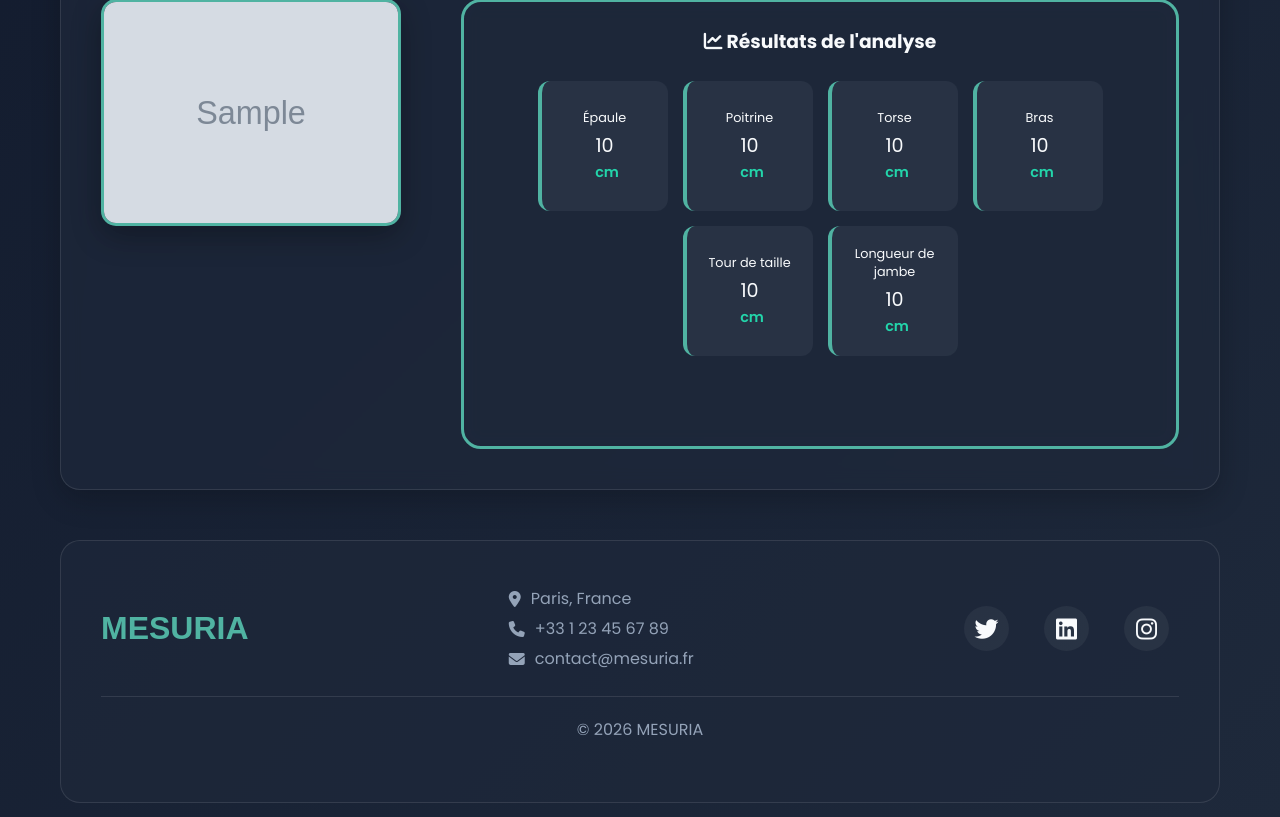
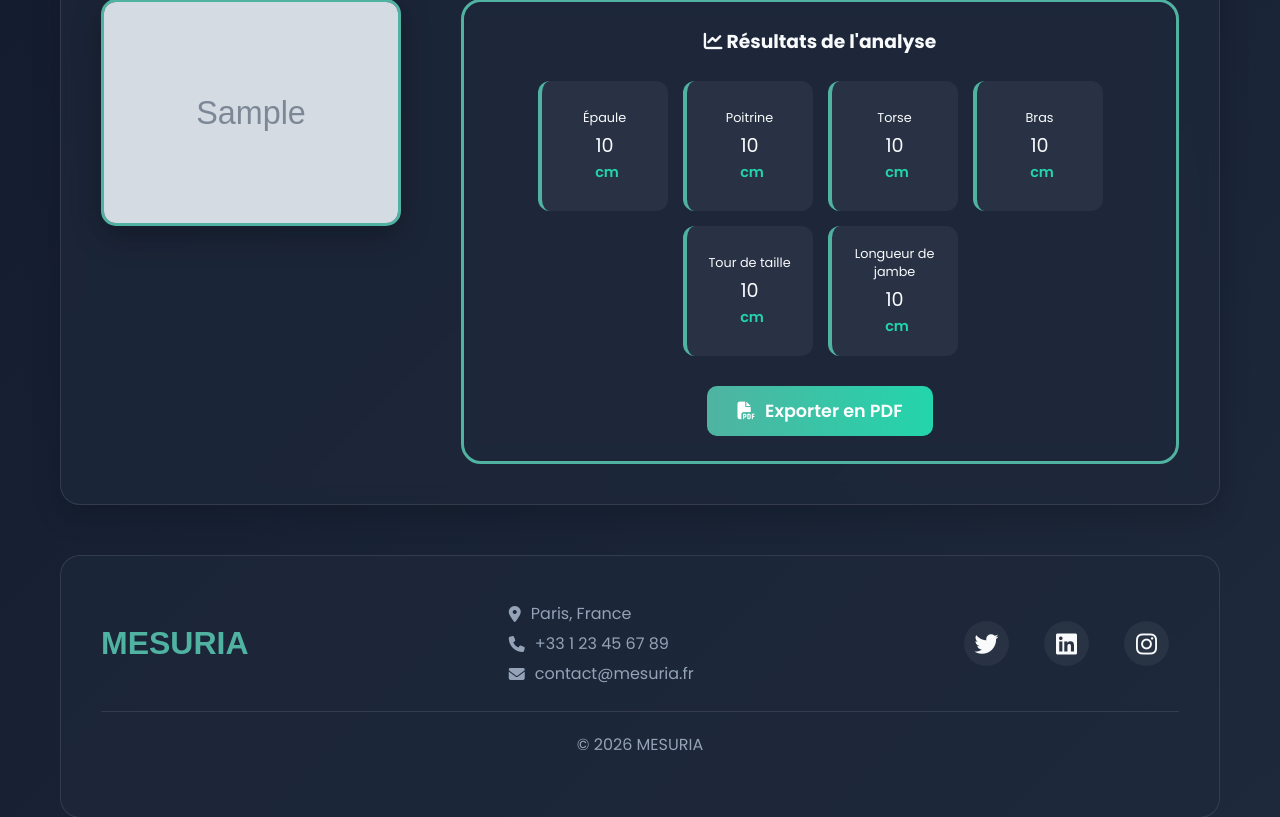
Before and after one commit to Mano-lfe/PROJET-MESURIA, a Flask app: template templates/Mensurations.html in a window 1280 px wide. Shown: the part 1047-1864 px from the top of the page. Run offline with Flask 3, Linux system fonts and the light colour scheme; the template is opened without the code that fills it: most values are stand-ins (such as "Sample title", 1, 10 or a date in 2020); grey boxes marked "Sample" are stand-in pictures.

Commit message:
adding export button

```diff
--- a/app.py
+++ b/app.py
@@ -351,6 +351,96 @@ def mensurations():
     )
 
 
+from fpdf import FPDF
+from flask import make_response
+from datetime import datetime
+
+@app.route("/export_pdf")
+def export_pdf():
+    if "user_id" not in session:
+        return redirect(url_for("login"))
+
+    user_id = session["user_id"]
+
+    # Récupérer les infos utilisateur
+    conn = get_db_connection()
+    cur = conn.cursor(dictionary=True)
+    cur.execute("SELECT Nom, Prenom FROM users WHERE id_users = %s", (user_id,))
+    user = cur.fetchone()
+
+    # Récupérer les dernières mensurations
+    cur.execute(
+        """
+        SELECT date_analyse, Epaule, Poitrine, Torse, Bras,
+               Tour_de_taille, Longueur_de_jambe
+        FROM mensurations
+        WHERE id_users = %s
+        ORDER BY date_analyse DESC
+        LIMIT 1
+        """,
+        (user_id,)
+    )
+    mensurations = cur.fetchall()
+    cur.close()
+    conn.close()
+
+    # ----- CONSTRUCTION DU PDF -----
+    pdf = FPDF()
+    pdf.add_page()
+    pdf.set_auto_page_break(auto=True, margin=15)
+
+    # Titre
+    pdf.set_font("Arial", "B", 16)
+    pdf.cell(0, 10, "MESURIA - Rapport de Mensurations", ln=True, align="C")
+    pdf.ln(5)
+
+    # Infos utilisateur
+    pdf.set_font("Arial", "", 12)
+    nom_complet = f"{user['Prenom']} {user['Nom']}" if user else "Utilisateur inconnu"
+    pdf.cell(0, 8, f"Utilisateur : {nom_complet}", ln=True)
+    pdf.cell(0, 8, f"Date : {datetime.now().strftime('%d/%m/%Y')}", ln=True)
+    pdf.ln(8)
+
+    # En-têtes du tableau
+    pdf.set_font("Arial", "B", 9)
+    pdf.cell(35, 8, "Date", border=1, align="C")
+    pdf.cell(22, 8, "Epaule", border=1, align="C")
+    pdf.cell(22, 8, "Poitrine", border=1, align="C")
+    pdf.cell(22, 8, "Torse", border=1, align="C")
+    pdf.cell(22, 8, "Bras", border=1, align="C")
+    pdf.cell(22, 8, "Taille", border=1, align="C")
+    pdf.cell(25, 8, "Jambe", border=1, align="C")
+    pdf.ln()
+
+    # Lignes du tableau
+    pdf.set_font("Arial", "", 9)
+    for m in mensurations:
+        date_str = m["date_analyse"].strftime("%d/%m/%Y") if m["date_analyse"] else "-"
+        pdf.cell(35, 8, date_str, border=1, align="C")
+        pdf.cell(22, 8, f"{m['Epaule']:.1f}" if m["Epaule"] is not None else "-", border=1, align="C")
+        pdf.cell(22, 8, f"{m['Poitrine']:.1f}" if m["Poitrine"] is not None else "-", border=1, align="C")
+        pdf.cell(22, 8, f"{m['Torse']:.1f}" if m["Torse"] is not None else "-", border=1, align="C")
+        pdf.cell(22, 8, f"{m['Bras']:.1f}" if m["Bras"] is not None else "-", border=1, align="C")
+        pdf.cell(22, 8, f"{m['Tour_de_taille']:.1f}" if m["Tour_de_taille"] is not None else "-", border=1, align="C")
+        pdf.cell(25, 8, f"{m['Longueur_de_jambe']:.1f}" if m["Longueur_de_jambe"] is not None else "-", border=1, align="C")
+        pdf.ln()
+
+    # ----- GÉNÉRATION FINALE -----
+    # (aucun pdf.cell() après cette ligne !)
+    pdf_raw = pdf.output(dest="S")  # str ou bytearray selon la version de fpdf2
+    if isinstance(pdf_raw, str):
+        pdf_bytes = pdf_raw.encode("latin-1")
+    else:
+        pdf_bytes = bytes(pdf_raw)
+
+    response = make_response(pdf_bytes)
+    response.headers["Content-Type"] = "application/pdf"
+    response.headers["Content-Disposition"] = "attachment; filename=mensurations.pdf"
+    return response
+
+
+
+
 @app.route("/logout")
 def logout():
     session.clear()
--- a/templates/Mensurations.html
+++ b/templates/Mensurations.html
@@ -1,12 +1,21 @@
-<!DOCTYPE html>
+<!doctype html>
 <html lang="fr">
   <head>
-    <meta charset="UTF-8">
-    <meta name="viewport" content="width=device-width, initial-scale=1.0">
+    <meta charset="UTF-8" />
+    <meta name="viewport" content="width=device-width, initial-scale=1.0" />
     <title>Analyse de Mensurations - MESURIA</title>
-    <link rel="stylesheet" href="{{ url_for('static', filename='style.css') }}">
-    <link rel="stylesheet" href="https://cdnjs.cloudflare.com/ajax/libs/font-awesome/6.4.0/css/all.min.css">
-    <link href="https://fonts.googleapis.com/css2?family=Poppins:wght@300;400;500;600;700&display=swap" rel="stylesheet">
+    <link
+      rel="stylesheet"
+      href="{{ url_for('static', filename='style.css') }}"
+    />
+    <link
+      rel="stylesheet"
+      href="https://cdnjs.cloudflare.com/ajax/libs/font-awesome/6.4.0/css/all.min.css"
+    />
+    <link
+      href="https://fonts.googleapis.com/css2?family=Poppins:wght@300;400;500;600;700&display=swap"
+      rel="stylesheet"
+    />
 
     <style>
       :root {
@@ -80,7 +89,11 @@
       }
 
       .upload-btn {
-            background: linear-gradient(90deg, var(--primary-color), var(--secondary-color));
+        background: linear-gradient(
+          90deg,
+          var(--primary-color),
+          var(--secondary-color)
+        );
         color: white;
         border: none;
         padding: 12px 30px;
@@ -132,7 +145,9 @@
         border-radius: 15px;
         box-shadow: 0 10px 30px rgba(0, 0, 0, 0.3);
         border: 3px solid var(--primary-color);
-            transition: transform 0.3s ease, box-shadow 0.3s ease;
+        transition:
+          transform 0.3s ease,
+          box-shadow 0.3s ease;
       }
 
       .image-preview img:hover {
@@ -151,7 +166,9 @@
         animation: fadeIn 0.8s ease-out;
         flex-grow: 1;
         min-height: 450px;
-            transition: transform 0.3s ease, background 0.3s ease;
+        transition:
+          transform 0.3s ease,
+          background 0.3s ease;
       }
 
       .measurement-results:hover {
@@ -178,7 +195,9 @@
         align-items: center;
         justify-content: center;
         text-align: center;
-            transition: transform 0.3s ease, background 0.3s ease;
+        transition:
+          transform 0.3s ease,
+          background 0.3s ease;
       }
 
       .measurement-card:hover {
@@ -284,13 +303,22 @@
       }
 
       @keyframes float {
-            0%, 100% { transform: translateY(0); }
-            50% { transform: translateY(-10px); }
+        0%,
+        100% {
+          transform: translateY(0);
+        }
+        50% {
+          transform: translateY(-10px);
+        }
       }
 
       @keyframes fadeIn {
-            from { opacity: 0; }
-            to { opacity: 1; }
+        from {
+          opacity: 0;
+        }
+        to {
+          opacity: 1;
+        }
       }
 
       @keyframes slideUp {
@@ -305,7 +333,9 @@
       }
 
       @media (max-width: 768px) {
-            .upload-section, .measurement-results, .guide-section {
+        .upload-section,
+        .measurement-results,
+        .guide-section {
           padding: 25px 20px;
         }
 
@@ -364,22 +394,30 @@
     <div class="mensurations-container">
       <center>
         <header class="header">
-                <a href="{{ url_for('logout') }}" style="text-decoration: none;">
+          <a href="{{ url_for('logout') }}" style="text-decoration: none">
             <h1 class="logo">MESURIA</h1>
           </a>
         </header>
 
         {% if error %}
-            <p class="error" style="color:#f87171; margin-bottom:15px;">{{ error }}</p>
-            {% endif %}
-
-            {% if message %}
-            <p class="success" style="color:#4ade80; margin-bottom:15px;">{{ message }}</p>
+        <p class="error" style="color: #f87171; margin-bottom: 15px">
+          {{ error }}
+        </p>
+        {% endif %} {% if message %}
+        <p class="success" style="color: #4ade80; margin-bottom: 15px">
+          {{ message }}
+        </p>
         {% endif %}
       </center>
 
       <section class="guide-section" id="guide">
-            <h2 style="color: var(--text-light); text-align: center; margin-bottom: 30px;">
+        <h2
+          style="
+            color: var(--text-light);
+            text-align: center;
+            margin-bottom: 30px;
+          "
+        >
           <i class="fas fa-graduation-cap"></i> Guide d'analyse :
         </h2>
 
@@ -388,34 +426,57 @@
             <div class="guide-icon">
               <i class="fas fa-camera"></i>
             </div>
-                    <h3 style="color: var(--text-light); margin-bottom: 10px;">Position</h3>
-                    <p style="color: var(--text-muted);">Debout, bras légèrement écartés, face à la caméra.</p>
+            <h3 style="color: var(--text-light); margin-bottom: 10px">
+              Position
+            </h3>
+            <p style="color: var(--text-muted)">
+              Debout, bras légèrement écartés, face à la caméra.
+            </p>
           </div>
 
           <div class="guide-card">
             <div class="guide-icon">
               <i class="fas fa-tshirt"></i>
             </div>
-                    <h3 style="color: var(--text-light); margin-bottom: 10px;">Vêtements</h3>
-                    <p style="color: var(--text-muted);">Portez des vêtements près du corps pour plus de précision.</p>
+            <h3 style="color: var(--text-light); margin-bottom: 10px">
+              Vêtements
+            </h3>
+            <p style="color: var(--text-muted)">
+              Portez des vêtements près du corps pour plus de précision.
+            </p>
           </div>
 
           <div class="guide-card">
             <div class="guide-icon">
               <i class="fas fa-lightbulb"></i>
             </div>
-                    <h3 style="color: var(--text-light); margin-bottom: 10px;">Éclairage</h3>
-                    <p style="color: var(--text-muted);">Lumière uniforme, évitez les ombres marquées.</p>
+            <h3 style="color: var(--text-light); margin-bottom: 10px">
+              Éclairage
+            </h3>
+            <p style="color: var(--text-muted)">
+              Lumière uniforme, évitez les ombres marquées.
+            </p>
           </div>
         </div>
       </section>
 
       <section class="upload-section">
-            <h2 style="color: var(--text-light); text-align: center; margin-bottom: 30px; font-size: 2.2rem;">
+        <h2
+          style="
+            color: var(--text-light);
+            text-align: center;
+            margin-bottom: 30px;
+            font-size: 2.2rem;
+          "
+        >
           <i class="fas fa-ruler-combined"></i> Analyse de Mensurations
         </h2>
 
-            <form action="{{ url_for('mensurations') }}" method="POST" enctype="multipart/form-data">
+        <form
+          action="{{ url_for('mensurations') }}"
+          method="POST"
+          enctype="multipart/form-data"
+        >
           <div class="upload-area" id="uploadArea">
             <div class="upload-icon">
               <i class="fas fa-cloud-upload-alt"></i>
@@ -427,38 +488,61 @@
                 <i class="fas fa-folder-open"></i> Upload ma photo
               </button>
             </div>
-                    <input type="file" id="fileInput" name="photo" accept="image/*">
+            <input type="file" id="fileInput" name="photo" accept="image/*" />
           </div>
 
           <center>
-                    <button type="submit" class="upload-btn" id="analyzeBtn"
-                    style="margin-top:15px; font-weight:600; font-size:1.1rem; display:none;"><i class="fas fa-magic"></i> Lancer l'analyse</button>
+            <button
+              type="submit"
+              class="upload-btn"
+              id="analyzeBtn"
+              style="
+                margin-top: 15px;
+                font-weight: 600;
+                font-size: 1.1rem;
+                display: none;
+              "
+            >
+              <i class="fas fa-magic"></i> Lancer l'analyse
+            </button>
           </center>
 
-                <div class="preview-container" id="previewContainer"
-                     style="{% if image_url %}display:block;{% else %}display:none;{% endif %}">
+          <div
+            class="preview-container"
+            id="previewContainer"
+            style="{% if image_url %}display:block;{% else %}display:none;{% endif %}"
+          >
             <div class="preview-wrapper">
               <div class="image-preview">
-                            <img id="previewImage"
+                <img
+                  id="previewImage"
                   src="{% if image_url %}{{ image_url }}{% endif %}"
-                                 alt="Aperçu de l'image">
+                  alt="Aperçu de l'image"
+                />
               </div>
 
               <div class="right-panel">
-                            <p id="emptyMessage"
-                               style="{% if epaule or poitrine or torse or bras or tour_taille or jambe %}display:none;{% else %}display:block;{% endif %}">
+                <p
+                  id="emptyMessage"
+                  style="{% if epaule or poitrine or torse or bras or tour_taille or jambe %}display:none;{% else %}display:block;{% endif %}"
+                >
                   Lancez l’analyse pour afficher vos mensurations.
                 </p>
               </div>
 
-                        <div class="measurement-results" id="resultsSection"
-                             style="{% if epaule or poitrine or torse or bras or tour_taille or jambe %}display:flex;{% else %}display:none;{% endif %}">
+              <div
+                class="measurement-results"
+                id="resultsSection"
+                style="{% if epaule or poitrine or torse or bras or tour_taille or jambe %}display:flex;{% else %}display:none;{% endif %}"
+              >
                 <div>
-                                <h3 style="color: var(--text-light);">
-                                    <center><i class="fas fa-chart-line"></i> Résultats de l'analyse</center>
+                  <h3 style="color: var(--text-light)">
+                    <center>
+                      <i class="fas fa-chart-line"></i> Résultats de l'analyse
+                    </center>
                   </h3>
                 </div>
-                            <br>
+                <br />
 
                 <div class="results-grid">
                   {% if epaule is not none %}
@@ -467,47 +551,48 @@
                     <div class="measurement-value">{{ epaule|round(1) }}</div>
                     <div class="measurement-unit">cm</div>
                   </div>
-                                {% endif %}
-
-                                {% if poitrine is not none %}
+                  {% endif %} {% if poitrine is not none %}
                   <div class="measurement-card">
                     <div class="measurement-name">Poitrine</div>
                     <div class="measurement-value">{{ poitrine|round(1) }}</div>
                     <div class="measurement-unit">cm</div>
                   </div>
-                                {% endif %}
-
-                                {% if torse is not none %}
+                  {% endif %} {% if torse is not none %}
                   <div class="measurement-card">
                     <div class="measurement-name">Torse</div>
                     <div class="measurement-value">{{ torse|round(1) }}</div>
                     <div class="measurement-unit">cm</div>
                   </div>
-                                {% endif %}
-
-                                {% if bras is not none %}
+                  {% endif %} {% if bras is not none %}
                   <div class="measurement-card">
                     <div class="measurement-name">Bras</div>
                     <div class="measurement-value">{{ bras|round(1) }}</div>
                     <div class="measurement-unit">cm</div>
                   </div>
-                                {% endif %}
-
-                                {% if tour_taille is not none %}
+                  {% endif %} {% if tour_taille is not none %}
                   <div class="measurement-card">
                     <div class="measurement-name">Tour de taille</div>
-                                    <div class="measurement-value">{{ tour_taille|round(1) }}</div>
+                    <div class="measurement-value">
+                      {{ tour_taille|round(1) }}
+                    </div>
                     <div class="measurement-unit">cm</div>
                   </div>
-                                {% endif %}
-
-                                {% if jambe is not none %}
+                  {% endif %} {% if jambe is not none %}
                   <div class="measurement-card">
                     <div class="measurement-name">Longueur de jambe</div>
                     <div class="measurement-value">{{ jambe|round(1) }}</div>
                     <div class="measurement-unit">cm</div>
                   </div>
                   {% endif %}
+                </div>
+                <div style="text-align: center; margin-top: 30px">
+                  <a
+                    href="{{ url_for('export_pdf') }}"
+                    class="upload-btn"
+                    style="text-decoration: none"
+                  >
+                    <i class="fas fa-file-pdf"></i> Exporter en PDF
+                  </a>
                 </div>
               </div>
             </div>
@@ -524,9 +609,16 @@
             <p><i class="fas fa-envelope"></i> contact@mesuria.fr</p>
           </div>
           <div class="footer-social">
-                    <a href="https://x.com/home?lang=fr"><i class="fab fa-twitter"></i></a>
-                    <a href="https://www.linkedin.com/in/junior-feha-320875366/"><i class="fab fa-linkedin"></i></a>
-                    <a href="https://www.instagram.com/_mano_fh?igsh=OWhtdmFidDBiZTRp&utm_source=qr"><i class="fab fa-instagram"></i></a>
+            <a href="https://x.com/home?lang=fr"
+              ><i class="fab fa-twitter"></i
+            ></a>
+            <a href="https://www.linkedin.com/in/junior-feha-320875366/"
+              ><i class="fab fa-linkedin"></i
+            ></a>
+            <a
+              href="https://www.instagram.com/_mano_fh?igsh=OWhtdmFidDBiZTRp&utm_source=qr"
+              ><i class="fab fa-instagram"></i
+            ></a>
           </div>
         </div>
         <div class="footer-bottom">
@@ -536,31 +628,32 @@
     </div>
 
     <script>
-    document.addEventListener('DOMContentLoaded', function() {
-        const analyzeBtn = document.getElementById('analyzeBtn');
-        const resultsSection = document.getElementById('resultsSection');
-        const uploadArea = document.getElementById('uploadArea');
-        const fileInput = document.getElementById('fileInput');
-        const browseBtn = document.getElementById('browseBtn');
-        const previewContainer = document.getElementById('previewContainer');
-        const previewImage = document.getElementById('previewImage');
+      document.addEventListener("DOMContentLoaded", function () {
+        const analyzeBtn = document.getElementById("analyzeBtn");
+        const resultsSection = document.getElementById("resultsSection");
+        const uploadArea = document.getElementById("uploadArea");
+        const fileInput = document.getElementById("fileInput");
+        const browseBtn = document.getElementById("browseBtn");
+        const previewContainer = document.getElementById("previewContainer");
+        const previewImage = document.getElementById("previewImage");
+        const form = document.querySelector("form");
 
         if (!uploadArea || !fileInput || !previewContainer || !previewImage) {
           return;
         }
 
-        uploadArea.addEventListener('dragover', (e) => {
+        uploadArea.addEventListener("dragover", (e) => {
           e.preventDefault();
-            uploadArea.classList.add('drag-over');
+          uploadArea.classList.add("drag-over");
         });
 
-        uploadArea.addEventListener('dragleave', () => {
-            uploadArea.classList.remove('drag-over');
+        uploadArea.addEventListener("dragleave", () => {
+          uploadArea.classList.remove("drag-over");
         });
 
-        uploadArea.addEventListener('drop', (e) => {
+        uploadArea.addEventListener("drop", (e) => {
           e.preventDefault();
-            uploadArea.classList.remove('drag-over');
+          uploadArea.classList.remove("drag-over");
 
           if (e.dataTransfer.files.length) {
             const file = e.dataTransfer.files[0];
@@ -569,33 +662,41 @@
           }
         });
 
-        uploadArea.addEventListener('click', () => {
+        uploadArea.addEventListener("click", () => {
           fileInput.click();
         });
 
-        browseBtn.addEventListener('click', (e) => {
+        browseBtn.addEventListener("click", (e) => {
           e.stopPropagation();
           fileInput.click();
         });
 
-        fileInput.addEventListener('change', (e) => {
+        fileInput.addEventListener("change", (e) => {
           if (e.target.files.length) {
-                const resultsSection = document.getElementById('resultsSection');
             if (resultsSection) {
-                    resultsSection.style.display = 'none';
+              resultsSection.style.display = "none";
             }
-                const emptyMsg = document.getElementById('emptyMessage');
+            const emptyMsg = document.getElementById("emptyMessage");
             if (emptyMsg) {
-                    emptyMsg.style.display = 'block';
+              emptyMsg.style.display = "block";
             }
 
             handleFile(e.target.files[0]);
           }
         });
 
+        // CLIC SUR "LANCER L'ANALYSE" : on envoie le formulaire
+        if (analyzeBtn && form) {
+          analyzeBtn.addEventListener("click", (e) => {
+            e.stopPropagation(); // pour ne pas déclencher l'uploadArea
+            // pas de preventDefault -> on laisse le submit normal
+            form.submit();
+          });
+        }
+
         function handleFile(file) {
-            if (!file.type.match('image.*')) {
-                alert('Veuillez sélectionner une image (JPG, PNG)');
+          if (!file.type.match("image.*")) {
+            alert("Veuillez sélectionner une image (JPG, PNG)");
             return;
           }
           if (file.size > 5 * 1024 * 1024) {
@@ -606,19 +707,22 @@
           const reader = new FileReader();
           reader.onload = (e) => {
             if (resultsSection) {
-                    resultsSection.style.display = 'none';
+              resultsSection.style.display = "none";
             }
-                const emptyMsg = document.getElementById('emptyMessage');
+            const emptyMsg = document.getElementById("emptyMessage");
             if (emptyMsg) {
-                    emptyMsg.style.display = 'block';
+              emptyMsg.style.display = "block";
             }
 
             previewImage.src = e.target.result;
-                previewContainer.style.display = 'block';
-                previewContainer.scrollIntoView({ behavior: 'smooth', block: 'nearest' });
+            previewContainer.style.display = "block";
+            previewContainer.scrollIntoView({
+              behavior: "smooth",
+              block: "nearest",
+            });
 
             if (analyzeBtn) {
-                    analyzeBtn.style.display = 'inline-flex';
+              analyzeBtn.style.display = "inline-flex";
             }
           };
           reader.readAsDataURL(file);
```
Lines whose indentation alone changed are shown as unchanged.
